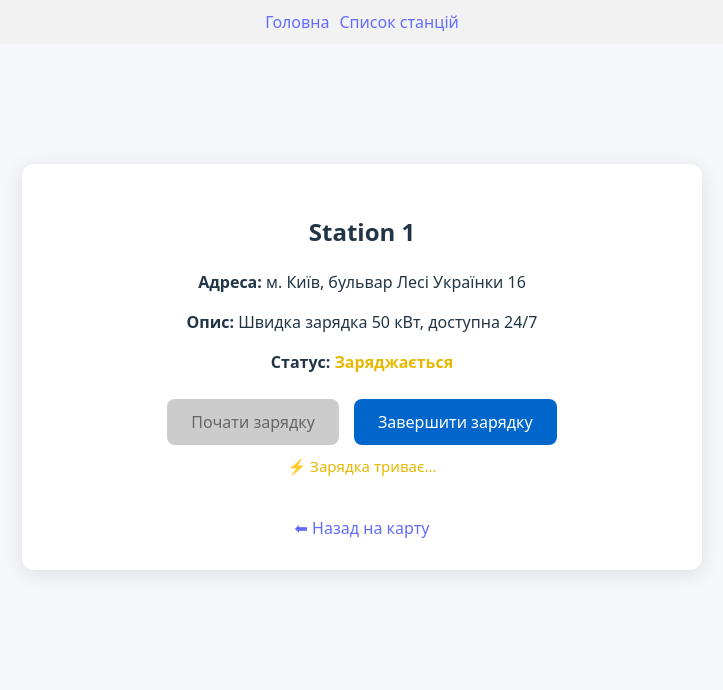
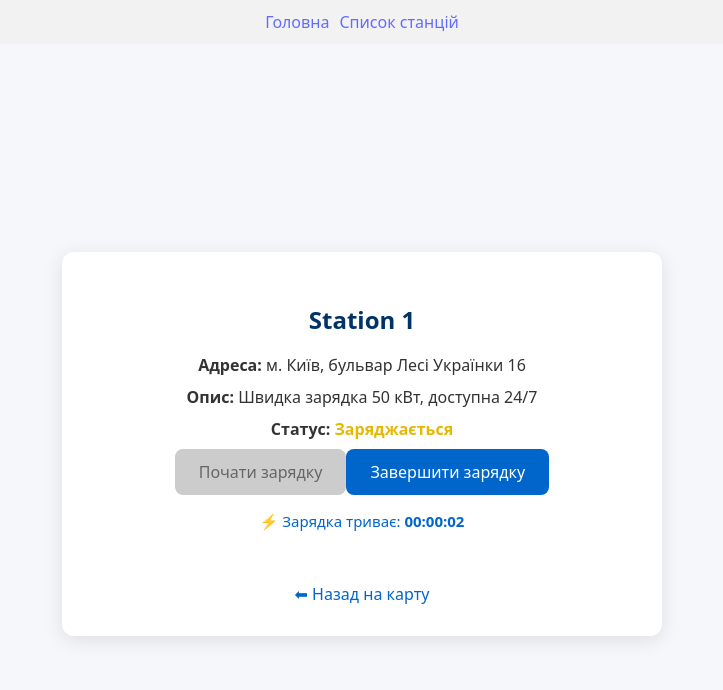
Before and after one commit to YuliaDyka/PowerStation, a React (Vite) app: page /station/1 in a window 1280 px wide. Both pictures are taken after a click on the button "Почати зарядку". Shown: the top 690 px of the page, without its empty margins (278-1001 px from the left). Built offline with nearby package versions, Linux system fonts and the light colour scheme.

Commit message:
add timer

```diff
--- a/src/pages/StationPage.tsx
+++ b/src/pages/StationPage.tsx
@@ -1,5 +1,5 @@
 import { useParams, Link } from "react-router-dom";
-import { useState } from "react";
+import { useEffect, useState } from "react";
 import { stations } from "../data/stations";
 import "../styles/StationPage.css";
 
@@ -7,8 +7,10 @@ export default function StationPage() {
   const { id } = useParams<{ id: string }>();
   const station = stations.find((s) => s.id === Number(id));
 
-  // локальний стан статусу
+  // локальний стан статусу та таймера
   const [status, setStatus] = useState(station ? station.status : "");
+  const [seconds, setSeconds] = useState(0);
+  const [timerActive, setTimerActive] = useState(false);
 
   if (!station) {
     return <h2>Станція не знайдена</h2>;
@@ -18,20 +20,59 @@ export default function StationPage() {
   const isCharging = status === "Заряджається";
   const isFree = status === "Вільна";
 
+  // ⏱️ Таймер: використовуємо window.setInterval (повертає number)
+  useEffect(() => {
+    let intervalId: number | null = null;
+
+    if (timerActive) {
+      intervalId = window.setInterval(() => {
+        setSeconds((prev) => prev + 1);
+      }, 1000);
+    }
+
+    return () => {
+      if (intervalId !== null) {
+        window.clearInterval(intervalId);
+      }
+    };
+  }, [timerActive]);
+
+  const formatTime = (totalSeconds: number) => {
+    const hours = Math.floor(totalSeconds / 3600);
+    const minutes = Math.floor((totalSeconds % 3600) / 60);
+    const secs = totalSeconds % 60;
+    return `${String(hours).padStart(2, "0")}:${String(minutes).padStart(
+      2,
+      "0"
+    )}:${String(secs).padStart(2, "0")}`;
+  };
+
   const handleStartCharging = () => {
-    if (isFree) setStatus("Заряджається");
+    if (isFree) {
+      setStatus("Заряджається");
+      setSeconds(0);
+      setTimerActive(true);
+    }
   };
 
   const handleStopCharging = () => {
-    if (isCharging) setStatus("Вільна");
+    if (isCharging) {
+      setStatus("Вільна");
+      setTimerActive(false);
+      setSeconds(0);
+    }
   };
 
   return (
     <div className="station_container">
       <div>
         <h2>{station.name}</h2>
-        <p><b>Адреса:</b> {station.address}</p>
-        <p><b>Опис:</b> {station.description}</p>
+        <p>
+          <b>Адреса:</b> {station.address}
+        </p>
+        <p>
+          <b>Опис:</b> {station.description}
+        </p>
         <p>
           <b>Статус:</b>{" "}
           <span
@@ -47,7 +88,7 @@ export default function StationPage() {
           </span>
         </p>
 
-        <div className="buttons-row">
+        <div className="station-buttons">
           <button
             onClick={handleStartCharging}
             disabled={!isFree}
@@ -66,7 +107,9 @@ export default function StationPage() {
         </div>
 
         {isCharging && (
-          <p className="charging-info">⚡ Зарядка триває...</p>
+          <div className="charging-info">
+            ⚡ Зарядка триває: <b>{formatTime(seconds)}</b>
+          </div>
         )}
 
         <br />
--- a/src/styles/StationPage.css
+++ b/src/styles/StationPage.css
@@ -1,30 +1,14 @@
-.buttons-row {
-  display: flex;
-  justify-content: center;
-  gap: 15px;
-  margin-top: 25px;
-}
-
 .station_container {
   display: flex;
   justify-content: center;
-    align-items: flex-start;
-    padding-top: 120px; /* щоб було трохи відступу від верху */
-    min-height: 100vh;
-    background-color: #f5f7fa; /* світлий фон */
+  align-items: center;
+  height: 100vh; /* замість min-height */
+  background-color: #f5f7fa;
+  overflow: hidden; /* прибирає повзунок */
+  padding: 0 15px; /* трохи менше внутрішніх відступів */
 }
 
-/* Базові стилі для всіх кнопок */
-.station_container button {
-  border: none;
-  border-radius: 8px;
-  padding: 12px 24px;
-  font-size: 16px;
-  font-weight: 500;
-  cursor: pointer;
-  transition: background-color 0.25s, transform 0.1s;
-}
-
+/* Вміст сторінки */
 .station_container > div {
   background-color: #fff;
   padding: 30px 40px;
@@ -32,26 +16,21 @@
   box-shadow: 0 4px 20px rgba(0, 0, 0, 0.1);
   width: 100%;
   max-width: 600px;
+  text-align: center;
+  box-sizing: border-box;
 }
 
-/* Активна кнопка (синя) */
-.active-btn {
-  background-color: #0066cc;
-  color: #fff;
+/* Заголовок і текст */
+.station_container h2 {
+  font-size: 24px;
+  color: #003366;
+  margin-bottom: 15px;
 }
 
-.active-btn:hover {
-  background-color: #004c99;
-  transform: scale(1.03);
-}
-
-/* Неактивна кнопка (сіра, без ефектів) */
-.disabled-btn {
-  background-color: #ccc;
-  color: #666;
-  cursor: not-allowed;
-  transform: none;
-  transition: none;
+.station_container p {
+  font-size: 16px;
+  margin: 8px 0;
+  color: #333;
 }
 
 /* Кольори статусів */
@@ -66,14 +45,97 @@
 }
 
 .status-charging {
-  color: #e6b800; /* жовтий */
+  color: #e6b800;
   font-weight: 600;
 }
 
-.charging-info {
+/* --- КНОПКИ --- */
+.buttons-row {
+  display: flex;
+  justify-content: center;
+  gap: 15px;
+  flex-wrap: wrap; /* щоб не ламались на малих екранах */
+  margin-top: 25px;
+}
+
+button {
+  border: none;
+  border-radius: 8px;
+  padding: 12px 24px;
+  font-size: 16px;
+  font-weight: 500;
+  cursor: pointer;
+  transition: background-color 0.25s, transform 0.1s;
+  min-width: 150px;
+}
+
+.active-btn {
+  background-color: #0066cc;
+  color: #fff;
+}
+
+.active-btn:hover {
+  background-color: #004c99;
+  transform: scale(1.03);
+}
+
+.disabled-btn {
+  background-color: #ccc;
+  color: #666;
+  cursor: not-allowed;
+}
+
+/* --- Таймер --- */
+.charging-info,
+.charging-timer {
   text-align: center;
   font-size: 15px;
-  color: #e6b800;
-  margin-top: 10px;
+  color: #0066cc;
+  margin-top: 15px;
   font-weight: 500;
 }
+
+/* --- Посилання назад --- */
+.station_container a {
+  display: inline-block;
+  margin-top: 25px;
+  color: #0066cc;
+  text-decoration: none;
+  font-weight: 500;
+}
+
+.station_container a:hover {
+  color: #004c99;
+  text-decoration: underline;
+}
+
+/* --- 📱 Адаптивність --- */
+@media (max-width: 600px) {
+  .station_container > div {
+    padding: 20px;
+    max-width: 90%;
+  }
+
+  .station_container h2 {
+    font-size: 20px;
+  }
+
+  .station_container p {
+    font-size: 14px;
+  }
+
+  button {
+    width: 100%;
+    font-size: 15px;
+    padding: 12px;
+  }
+
+  .buttons-row {
+    flex-direction: column;
+    gap: 10px;
+  }
+
+  .charging-info {
+    font-size: 14px;
+  }
+}
```
Lines whose indentation alone changed are shown as unchanged.
